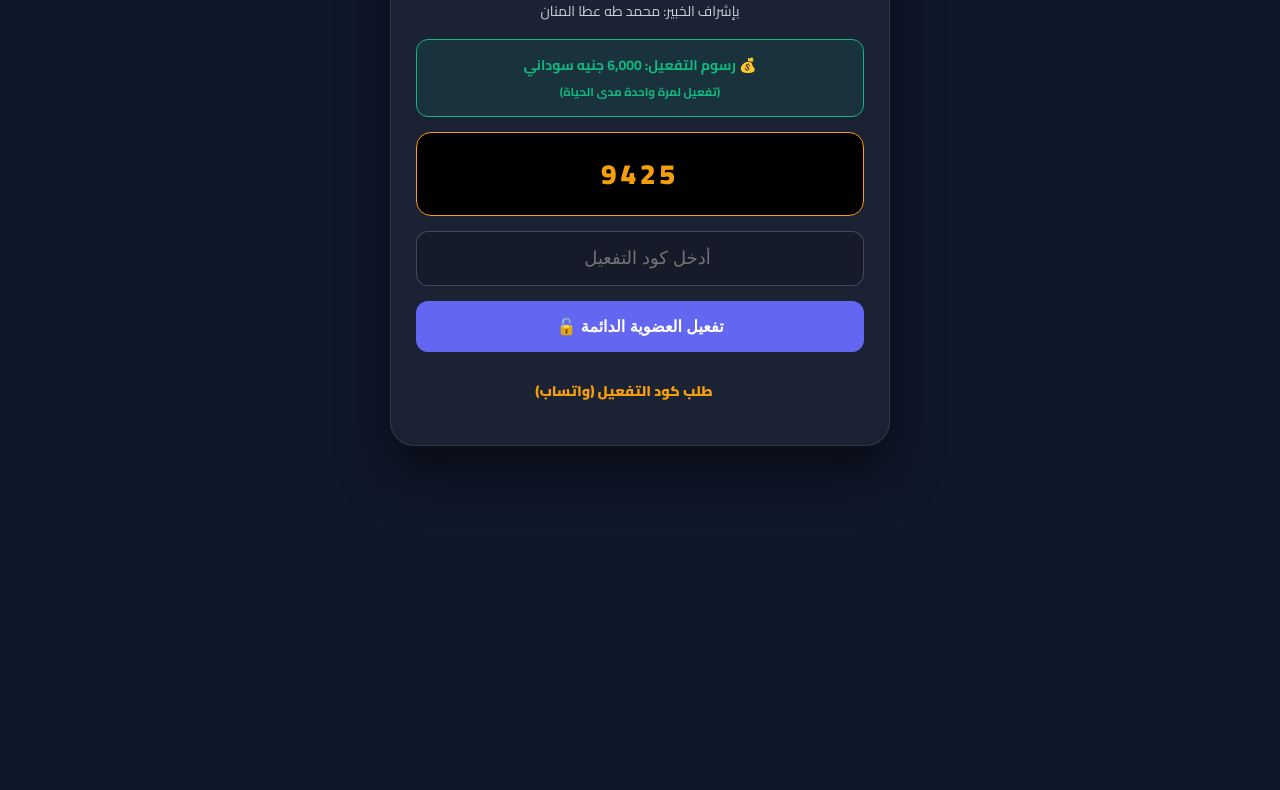
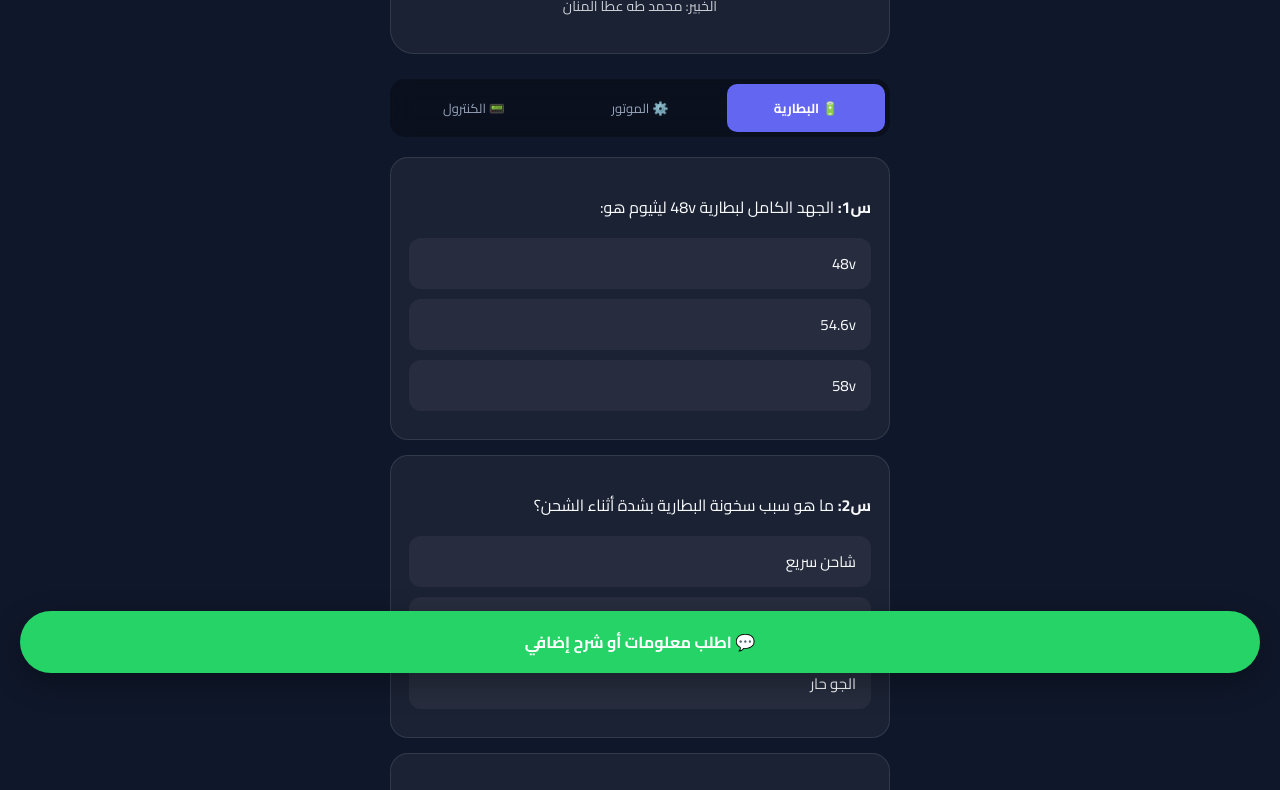
Before and after one commit to mohammedata009-arch/Ajal, a plain HTML site: page index.html in a window 1280 px wide. Shown: the part 107-897 px from the top of the page. Before the commit the page ends 800 px from the top, so only its background shows below. Drawn offline with Linux system fonts and the light colour scheme.

Commit message:
Update index.html

```diff
--- a/index.html
+++ b/index.html
@@ -7,46 +7,32 @@
     <style>
         @import url('https://fonts.googleapis.com/css2?family=Cairo:wght@400;700;900&display=swap');
         :root { --primary: #6366f1; --gold: #f59e0b; --success: #10b981; --danger: #ef4444; --glass: rgba(255, 255, 255, 0.05); --bg: #0f172a; }
-        body { font-family: 'Cairo', sans-serif; background: var(--bg); color: #f8fafc; margin: 0; min-height: 100vh; display: flex; justify-content: center; overflow-x: hidden; }
+        body { font-family: 'Cairo', sans-serif; background: var(--bg); color: #f8fafc; margin: 0; min-height: 100vh; display: flex; justify-content: center; overflow-x: hidden; padding-bottom: 90px; }
         .app-container { width: 100%; max-width: 500px; padding: 20px; animation: fadeIn 0.8s ease; }
-        .glass-card { background: var(--glass); backdrop-filter: blur(15px); border: 1px solid rgba(255, 255, 255, 0.1); border-radius: 24px; padding: 25px; text-align: center; box-shadow: 0 25px 50px rgba(0,0,0,0.5); }
-        .price-info { background: rgba(16, 185, 129, 0.1); border: 1px solid var(--success); padding: 12px; border-radius: 12px; margin: 15px 0; color: var(--success); font-weight: bold; font-size: 14px; }
-        .device-id-badge { background: #000; padding: 15px; border-radius: 15px; font-size: 28px; font-weight: 800; color: var(--gold); border: 1px solid var(--gold); margin: 15px 0; letter-spacing: 4px; }
-        input { width: 100%; padding: 16px; border-radius: 12px; border: 1px solid rgba(255,255,255,0.2); background: rgba(0,0,0,0.2); color: white; font-size: 18px; margin-bottom: 15px; box-sizing: border-box; text-align: center; }
-        .btn { cursor: pointer; border: none; padding: 16px; border-radius: 12px; font-weight: 800; font-size: 16px; transition: 0.4s; width: 100%; display: block; text-decoration: none; text-align: center; }
-        .btn-primary { background: var(--primary); color: white; }
-        .tabs { display: flex; gap: 8px; margin-bottom: 20px; background: rgba(0,0,0,0.3); padding: 5px; border-radius: 15px; }
-        .tab { flex: 1; padding: 10px; text-align: center; cursor: pointer; border-radius: 10px; font-size: 13px; transition: 0.3s; color: #94a3b8; }
+        header { text-align: center; margin-bottom: 25px; padding: 20px; background: var(--glass); border-radius: 24px; border: 1px solid rgba(255,255,255,0.1); }
+        .tabs { display: flex; gap: 8px; margin-bottom: 20px; background: rgba(0,0,0,0.3); padding: 5px; border-radius: 15px; position: sticky; top: 10px; z-index: 100; backdrop-filter: blur(10px); }
+        .tab { flex: 1; padding: 12px; text-align: center; cursor: pointer; border-radius: 10px; font-size: 13px; transition: 0.3s; color: #94a3b8; }
         .tab.active { background: var(--primary); font-weight: bold; color: white; }
         .q-card { background: var(--glass); border-radius: 18px; padding: 18px; margin-bottom: 15px; border: 1px solid rgba(255,255,255,0.1); animation: slideUp 0.5s ease; }
-        .opt { background: rgba(255,255,255,0.05); padding: 12px; margin: 8px 0; border-radius: 10px; cursor: pointer; border: 1px solid transparent; transition: 0.2s; text-align: right; font-size: 15px; }
+        .opt { background: rgba(255,255,255,0.05); padding: 14px; margin: 10px 0; border-radius: 12px; cursor: pointer; border: 1px solid transparent; transition: 0.2s; text-align: right; font-size: 15px; line-height: 1.4; }
         .opt:hover { background: rgba(255,255,255,0.1); border-color: var(--primary); }
-        .modal { display: none; position: fixed; top: 0; left: 0; width: 100%; height: 100%; background: rgba(0,0,0,0.85); backdrop-filter: blur(8px); z-index: 2000; align-items: center; justify-content: center; }
-        .modal-content { background: #1e293b; padding: 25px; border-radius: 20px; max-width: 350px; width: 85%; text-align: center; border: 2px solid var(--primary); box-shadow: 0 0 20px var(--primary); }
         .correct-opt { background: var(--success) !important; color: white; }
         .wrong-opt { background: var(--danger) !important; color: white; }
+        .modal { display: none; position: fixed; top: 0; left: 0; width: 100%; height: 100%; background: rgba(0,0,0,0.9); backdrop-filter: blur(8px); z-index: 2000; align-items: center; justify-content: center; }
+        .modal-content { background: #1e293b; padding: 25px; border-radius: 20px; max-width: 350px; width: 85%; text-align: center; border: 2px solid var(--primary); }
+        .wa-float { position: fixed; bottom: 20px; left: 20px; right: 20px; background: #25d366; color: white; padding: 16px; border-radius: 50px; text-align: center; text-decoration: none; font-weight: 700; box-shadow: 0 10px 30px rgba(0,0,0,0.3); z-index: 1000; display: flex; align-items: center; justify-content: center; gap: 10px; }
         @keyframes fadeIn { from { opacity: 0; } to { opacity: 1; } }
         @keyframes slideUp { from { transform: translateY(20px); opacity: 0; } to { transform: translateY(0); opacity: 1; } }
     </style>
 </head>
-<body>
+<body onload="init()">
 
-<div class="app-container" id="act-screen">
-    <div class="glass-card">
+<div class="app-container">
+    <header>
         <h2 style="color:var(--primary); margin:0;">أكاديمية المحترف ⚙️</h2>
-        <p style="font-size: 14px; opacity: 0.8;">بإشراف الخبير: محمد طه عطا المنان</p>
-        <div class="price-info">
-            💰 رسوم التفعيل: 6,000 جنيه سوداني<br>
-            <small>(تفعيل لمرة واحدة مدى الحياة)</small>
-        </div>
-        <div class="device-id-badge" id="dId">----</div>
-        <input type="number" id="act-code" placeholder="أدخل كود التفعيل">
-        <button class="btn btn-primary" onclick="verify()">تفعيل العضوية الدائمة 🔓</button>
-        <a id="wa" class="btn" style="color:var(--gold); margin-top:10px; font-size:14px;">طلب كود التفعيل (واتساب)</a>
-    </div>
-</div>
+        <p style="font-size: 14px; opacity: 0.8;">الخبير: محمد طه عطا المنان</p>
+    </header>
 
-<div class="app-container" id="main-app" style="display:none;">
     <div class="tabs">
         <div class="tab active" onclick="load('bat', this)">🔋 البطارية</div>
         <div class="tab" onclick="load('mot', this)">⚙️ الموتور</div>
@@ -55,28 +41,21 @@
     <div id="quiz-area"></div>
 </div>
 
+<a href="https://wa.me/249999240574?text=مرحباً_أستاذ_محمد_طه_أحتاج_إلى_شرح_إضافي" class="wa-float">
+    <span>💬 اطلب معلومات أو شرح إضافي</span>
+</a>
+
 <div class="modal" id="edu-modal">
     <div class="modal-content">
-        <h3 id="status-title">قسم التعليم 💡</h3>
+        <h3 id="status-title">💡 معلومة فنية</h3>
         <p id="edu-text" style="font-size:15px; line-height:1.6; color:#e2e8f0;"></p>
-        <button class="btn btn-primary" onclick="closeModal()">متابعة التعلم</button>
+        <button class="opt" style="width:100%; background:var(--primary); color:white; border:none;" onclick="closeModal()">متابعة</button>
     </div>
 </div>
 
 <script>
     const soundCorrect = new Audio('https://assets.mixkit.co/active_storage/sfx/2013/2013-preview.mp3');
     const soundWrong = new Audio('https://assets.mixkit.co/active_storage/sfx/2018/2018-preview.mp3');
-
-    const dId = Math.floor(Math.random() * 8999) + 1000;
-    document.getElementById('dId').innerText = dId;
-    document.getElementById('wa').href = `https://wa.me/249999240574?text=تفعيل_أكاديمية_محمد_طه:${dId}`;
-
-    function verify() {
-        if(parseInt(document.getElementById('act-code').value) === (dId + 1998)) {
-            localStorage.setItem('pro_2026_ok', 'true');
-            init();
-        } else { alert("الكود غير صحيح!"); }
-    }
 
     const db = {
         bat: [
@@ -147,17 +126,18 @@
                 ${item.o.map((opt, oi) => `<div class="opt" onclick="check(this, ${oi==item.c}, '${item.e.replace(/'/g, "\\'")}')">${opt}</div>`).join('')}
             </div>
         `).join('');
+        window.scrollTo(0,0);
     }
 
     function check(el, ok, exp) {
         if(ok) {
             el.classList.add('correct-opt');
             soundCorrect.play().catch(()=>{});
-            showEdu("رائع يا محمد طه! ✅", exp);
+            showEdu("رائع! إجابة صحيحة ✅", exp);
         } else {
             el.classList.add('wrong-opt');
             soundWrong.play().catch(()=>{});
-            showEdu("تعلم من الخطأ 💡", exp);
+            showEdu("تنبيه 💡", exp);
         }
     }
 
@@ -169,13 +149,7 @@
 
     function closeModal() { document.getElementById('edu-modal').style.display = 'none'; }
 
-    function init() {
-        document.getElementById('act-screen').style.display = 'none';
-        document.getElementById('main-app').style.display = 'block';
-        load('bat', document.querySelector('.tab'));
-    }
-
-    if(localStorage.getItem('pro_2026_ok') === 'true') init();
+    function init() { load('bat', document.querySelector('.tab')); }
 </script>
 
 </body>
```
